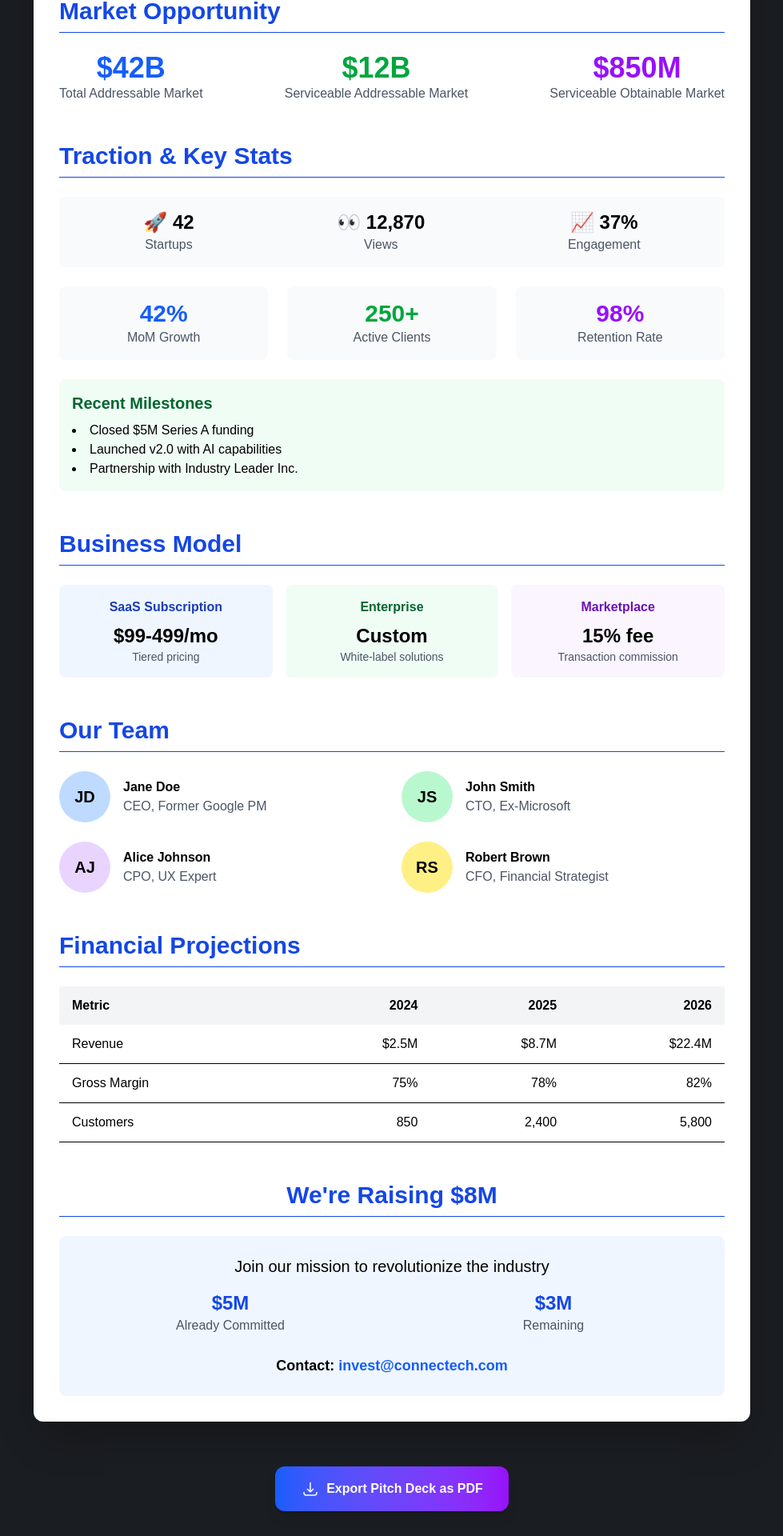
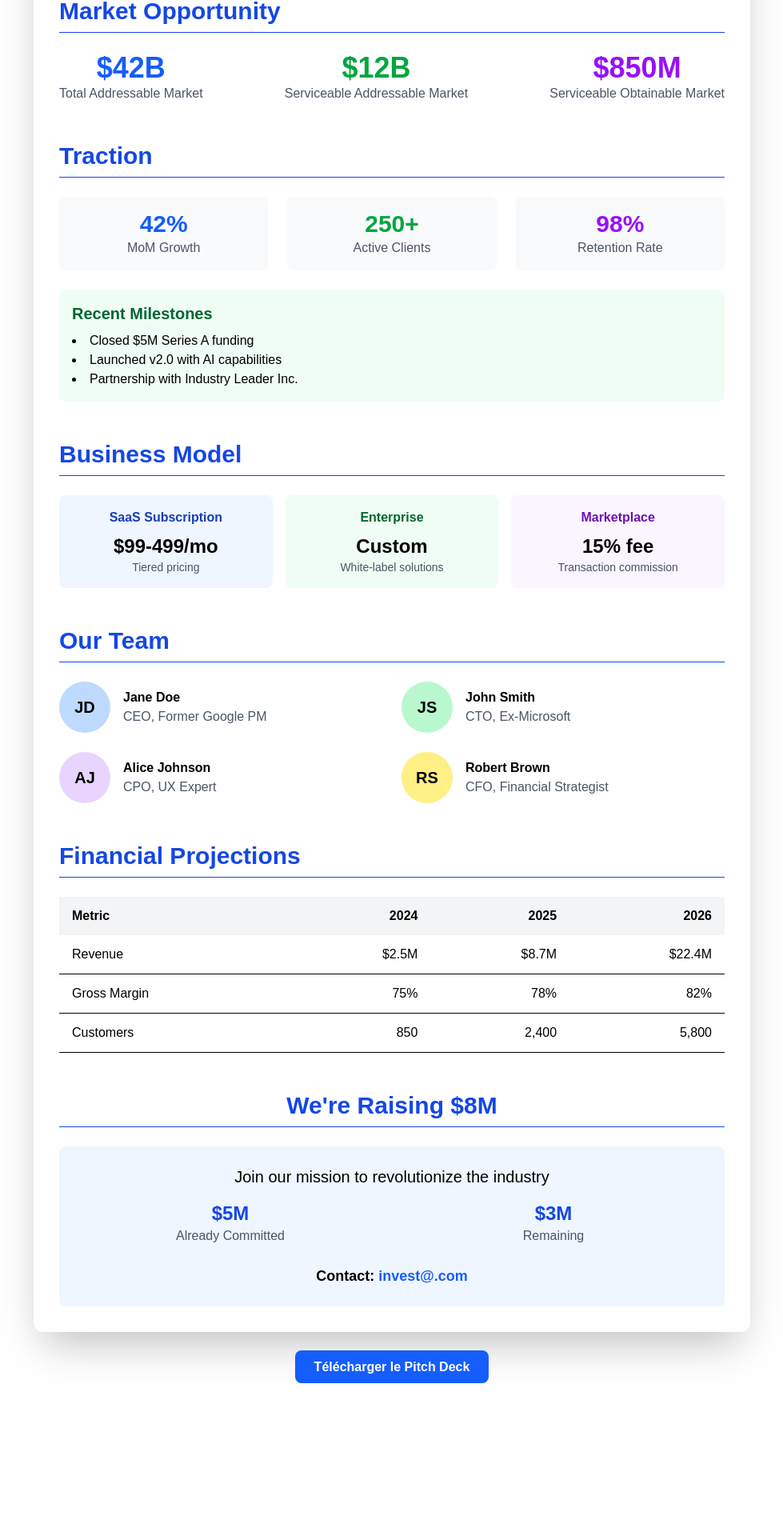
Before and after one commit to The-Info-Night/ConnecTech, a Next.js app: page /admin_pages/pitch-deck in a window 1280 px wide. Shown: the part 995-2915 px from the top of the page at 80% size, without its empty margins (262-1241 px from the left). After the commit the page ends 2780 px from the top, so only its background shows below. Built offline with nearby package versions, Linux system fonts and the light colour scheme.

Commit message:
[ADD] pitch deck export pdf

```diff
--- a/app/admin_pages/pitch-deck/pitch_deck.tsx
+++ b/app/admin_pages/pitch-deck/pitch_deck.tsx
@@ -29,16 +29,12 @@ export default function PitchDeckPage() {
     };
 
     return (
-      <div className="font-sans min-h-screen" style={{ backgroundColor: "#1A1D21" }}>
+      <div className="font-sans min-h-screen bg-white dark:bg-black">
         {/* Main content */}
-        <main
-          className="flex flex-col items-center justify-center min-h-screen py-16 ml-0 md:ml-56 transition-all duration-300"
-          style={{
-            marginLeft: "var(--side-navbar-width, 14rem)",
-            backgroundColor: "#1A1D21",
-          }}
+        <main className="flex flex-col items-center justify-center min-h-screen py-16 ml-0 md:ml-56 transition-all duration-300"
+          style={{ marginLeft: "var(--side-navbar-width, 14rem)" }}
         >
-          <h1 className="text-4xl font-bold mb-8 text-gray-100">
+          <h1 className="text-4xl font-bold mb-8 text-gray-900 dark:text-gray-100">
             Connectech Pitch Deck
           </h1>
 
@@ -127,24 +123,7 @@ export default function PitchDeckPage() {
 
             {/* Traction Slide */}
             <div className="mb-12">
-    <h3 className="text-3xl font-bold mb-6 text-blue-700 border-b pb-2">Traction & Key Stats</h3>
-    {/* Contenu de la branche 'Catalog' intégré ici */}
-    <div className="mb-6 bg-gray-50 p-4 rounded-lg">
-        <ul className="flex justify-around text-center">
-          <li>
-            <div className="text-2xl font-bold">🚀 42</div>
-            <div className="text-gray-600">Startups</div>
-          </li>
-          <li>
-            <div className="text-2xl font-bold">👀 12,870</div>
-            <div className="text-gray-600">Views</div>
-          </li>
-          <li>
-            <div className="text-2xl font-bold">📈 37%</div>
-            <div className="text-gray-600">Engagement</div>
-          </li>
-        </ul>
-    </div>
+              <h3 className="text-3xl font-bold mb-6 text-blue-700 border-b pb-2">Traction</h3>
               <div className="grid grid-cols-3 gap-6 text-center">
                 <div className="bg-gray-50 p-4 rounded-lg">
                   <div className="text-3xl font-bold text-blue-600">42%</div>
@@ -286,21 +265,19 @@ export default function PitchDeckPage() {
                     <div className="text-gray-600">Remaining</div>
                   </div>
                 </div>
-      <p className="text-lg font-semibold">Contact: <span className="text-blue-600">invest@connectech.com</span></p>
+                <p className="text-lg font-semibold">Contact: <span className="text-blue-600">invest@.com</span></p>
               </div>
             </div>
           </div>
 
           <div className="group mt-8">
-  <button
-    onClick={handleExport}
-    className="mt-6 flex items-center gap-2 px-8 py-4 rounded-xl bg-gradient-to-r from-blue-600 to-purple-600 text-white font-bold hover:from-blue-700 hover:to-purple-700 transition-all duration-200 shadow-lg group-hover:shadow-xl group-hover:-translate-y-0.5"
+              <Link
+                href="/pitch-deck-c.pdf"
+                download
+                className="px-6 py-3 rounded-lg bg-blue-600 text-white font-bold hover:bg-blue-700"
               >
-    <svg className="w-6 h-6 transition-transform duration-200 group-hover:scale-110" fill="none" stroke="currentColor" viewBox="0 0 24 24">
-      <path strokeWidth="1.5" d="M4 16v1a3 3 0 003 3h10a3 3 0 003-3v-1m-4-4l-4 4m0 0l-4-4m4 4V4"/>
-    </svg>
-    Export Pitch Deck as PDF
-  </button>
+                Télécharger le Pitch Deck
+              </Link>
             </div>
         </main>
 
--- a/package.json
+++ b/package.json
@@ -9,6 +9,8 @@
   },
   "dependencies": {
     "@supabase/supabase-js": "^2.57.0",
+    "color-space": "^2.3.2",
+    "culori": "^4.0.2",
     "html2canvas": "^1.4.1",
     "jspdf": "^3.0.2",
     "next": "15.5.2",
```
Also changed, not shown: 2 other files (tests, documents, lock files or other folders). Lines whose indentation alone changed are shown as unchanged.
